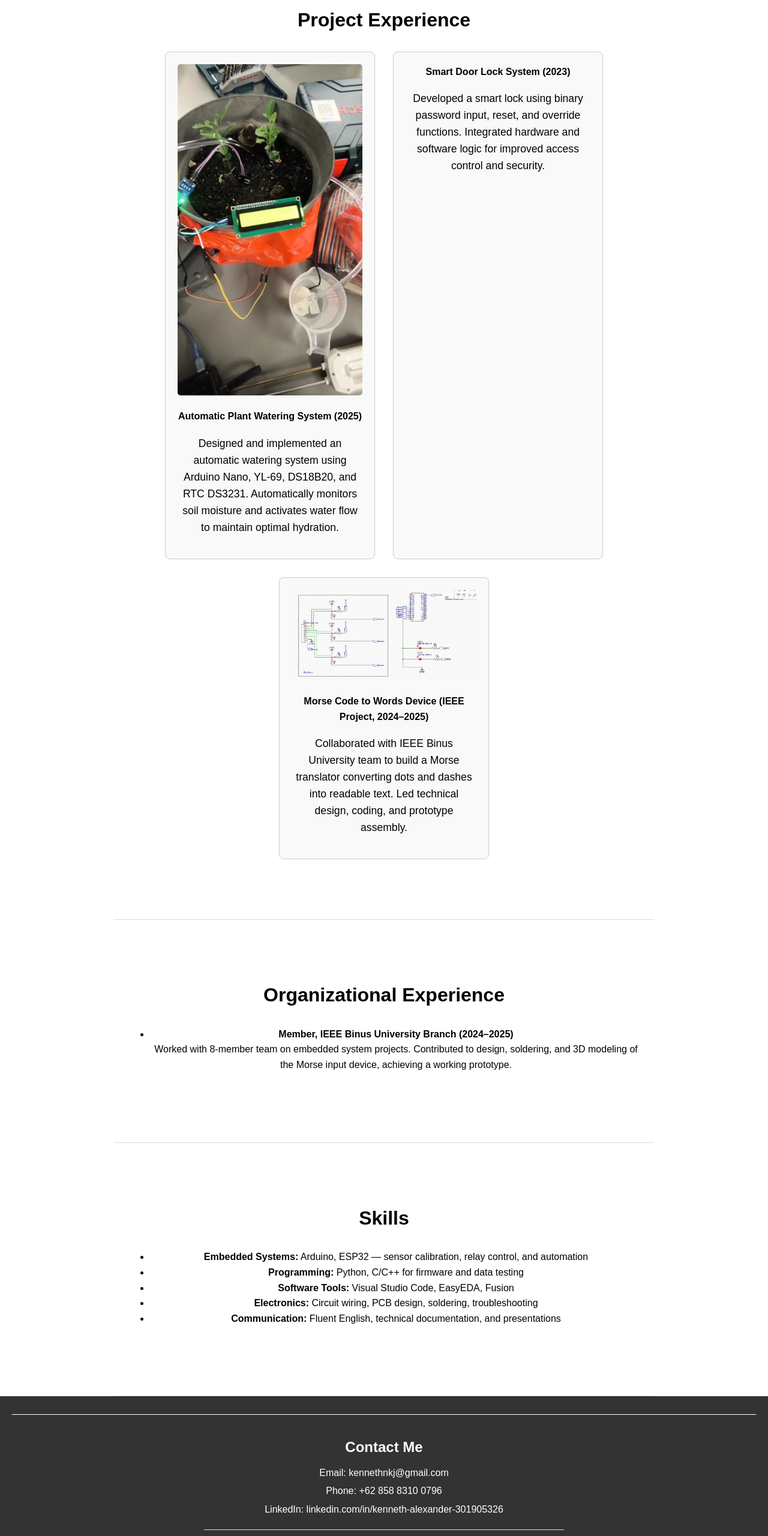
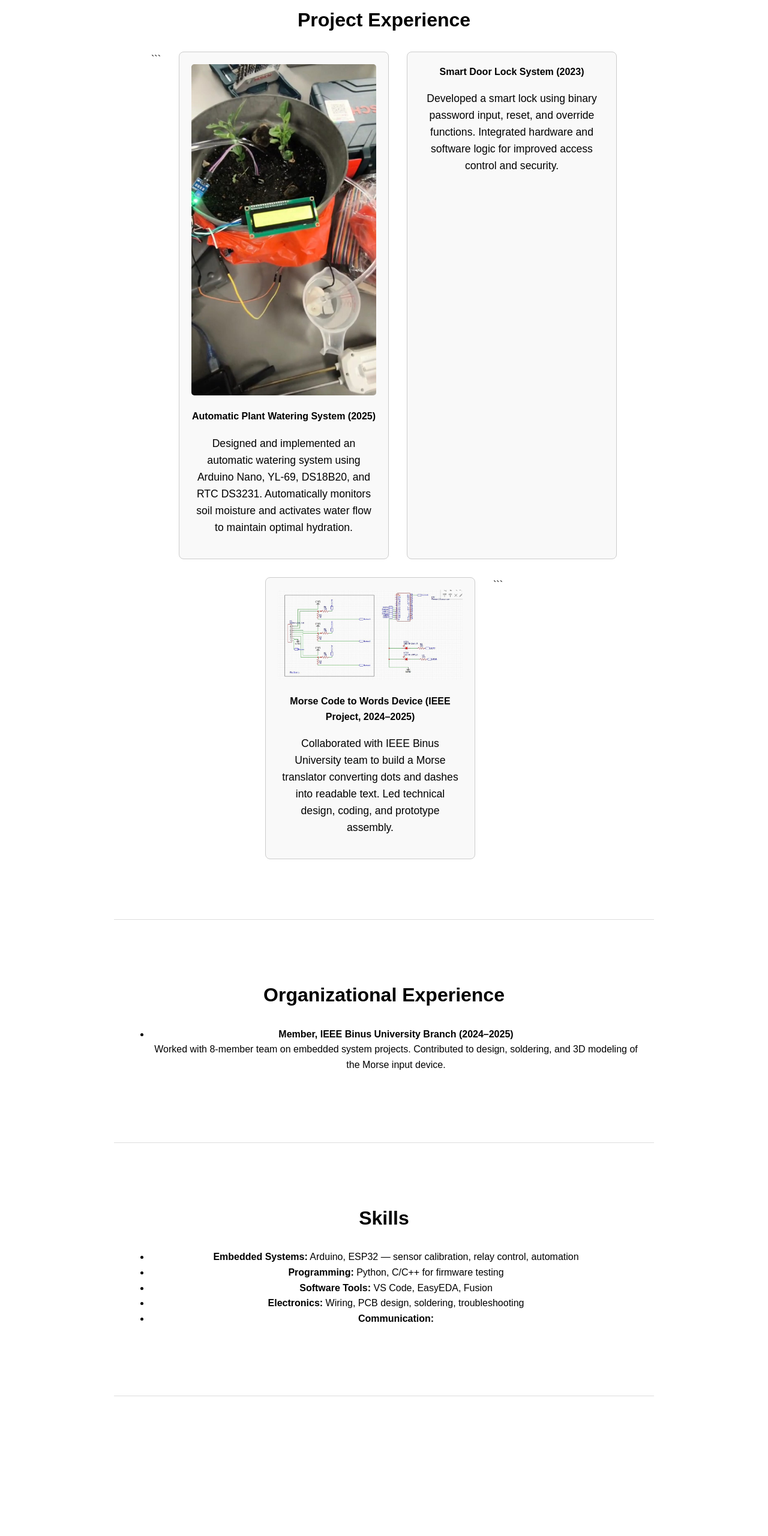
Before and after one commit to TheFearNight/CV, a website: page public/index.html in a window 1280 px wide. Shown: the part 1030-3590 px from the top of the page at 60% size. After the commit the page ends 3357 px from the top, so only its background shows below. Drawn offline with Linux system fonts and the light colour scheme.

Commit message:
Update index.html

````diff
--- a/public/index.html
+++ b/public/index.html
@@ -126,7 +126,7 @@ display: flex;
 flex-direction: column;
 align-items: center;
 padding: 30px 20px;
-box-sizing: border-box;
+box-sizing: border-box.
 }
 
 footer .footer-line {
@@ -165,6 +165,7 @@ text-decoration: none;
     <h1>Kenneth Alexander Lim</h1>
     <p>Bachelor of Engineering, Computer Engineering — Binus University</p>
   </div>
+
   <nav id="nav">
     <a href="#about" data-tooltip="Learn more about me">About</a>
     <a href="#education" data-tooltip="Check my education">Education</a>
@@ -175,6 +176,7 @@ text-decoration: none;
 </header>
 
 <main>
+
 <section id="about">
   <h2>About Me</h2>
   <p>I am a Computer Engineering student at Binus University, passionate about embedded systems, electronics design, and hands-on innovation. I love creating functional prototypes, experimenting with sensors and microcontrollers, and continuously improving my engineering skills.</p>
@@ -192,21 +194,28 @@ text-decoration: none;
 
 <section id="projects">
   <h2>Project Experience</h2>
+
   <div class="experience">
+
+```
 <div class="experience-item">
   <img src="Project/watering-system.jpg" alt="Automatic Plant Watering System">
   <strong>Automatic Plant Watering System (2025)</strong>
   <p>Designed and implemented an automatic watering system using Arduino Nano, YL-69, DS18B20, and RTC DS3231. Automatically monitors soil moisture and activates water flow to maintain optimal hydration.</p>
 </div>
+
 <div class="experience-item">
   <strong>Smart Door Lock System (2023)</strong>
   <p>Developed a smart lock using binary password input, reset, and override functions. Integrated hardware and software logic for improved access control and security.</p>
 </div>
+
 <div class="experience-item">
   <img src="Project/morse-device.jpg" alt="Morse Code Device">
   <strong>Morse Code to Words Device (IEEE Project, 2024–2025)</strong>
   <p>Collaborated with IEEE Binus University team to build a Morse translator converting dots and dashes into readable text. Led technical design, coding, and prototype assembly.</p>
 </div>
+```
+
   </div>
 </section>
 
@@ -215,7 +224,7 @@ text-decoration: none;
   <ul>
     <li>
       <strong>Member, IEEE Binus University Branch (2024–2025)</strong><br>
-      Worked with 8-member team on embedded system projects. Contributed to design, soldering, and 3D modeling of the Morse input device, achieving a working prototype.
+      Worked with 8-member team on embedded system projects. Contributed to design, soldering, and 3D modeling of the Morse input device.
     </li>
   </ul>
 </section>
@@ -223,51 +232,8 @@ text-decoration: none;
 <section id="skills">
   <h2>Skills</h2>
   <ul>
-    <li><strong>Embedded Systems:</strong> Arduino, ESP32 — sensor calibration, relay control, and automation</li>
-    <li><strong>Programming:</strong> Python, C/C++ for firmware and data testing</li>
-    <li><strong>Software Tools:</strong> Visual Studio Code, EasyEDA, Fusion</li>
-    <li><strong>Electronics:</strong> Circuit wiring, PCB design, soldering, troubleshooting</li>
-    <li><strong>Communication:</strong> Fluent English, technical documentation, and presentations</li>
-  </ul>
-</section>
-</main>
-
-<footer>
-  <div class="footer-line"></div>
-  <section id="contact">
-    <h3>Contact Me</h3>
-    <p>Email: <a href="mailto:kennethnkj@gmail.com">kennethnkj@gmail.com</a></p>
-    <p>Phone: +62 858 8310 0796</p>
-    <p>LinkedIn: <a href="https://www.linkedin.com/in/kenneth-alexander-301905326" target="_blank">linkedin.com/in/kenneth-alexander-301905326</a></p>
-  </section>
-</footer>
-
-<script>
-  const headerName = document.getElementById('header-name');
-  const nav = document.getElementById('nav');
-
-  window.addEventListener('scroll', () => {
-    if (window.scrollY > 50) {
-      headerName.style.padding = '10px 0';
-      headerName.querySelector('h1').style.fontSize = '1.5rem';
-      headerName.querySelector('p').style.fontSize = '0.9rem';
-    } else {
-      headerName.style.padding = '20px 0';
-      headerName.querySelector('h1').style.fontSize = '2rem';
-      headerName.querySelector('p').style.fontSize = '1rem';
-    }
-  });
-
-  nav.querySelectorAll('a').forEach(link => {
-    link.addEventListener('click', e => {
-      e.preventDefault();
-      const target = document.querySelector(link.getAttribute('href'));
-      const offset = document.querySelector('header').offsetHeight;
-      const top = target.getBoundingClientRect().top + window.scrollY - offset + 5;
-      window.scrollTo({top, behavior: 'smooth'});
-    });
-  });
-</script>
-
-</body>
-</html>
+    <li><strong>Embedded Systems:</strong> Arduino, ESP32 — sensor calibration, relay control, automation</li>
+    <li><strong>Programming:</strong> Python, C/C++ for firmware testing</li>
+    <li><strong>Software Tools:</strong> VS Code, EasyEDA, Fusion</li>
+    <li><strong>Electronics:</strong> Wiring, PCB design, soldering, troubleshooting</li>
+    <li><strong>Communication:</str
````
Lines whose indentation alone changed are shown as unchanged.
